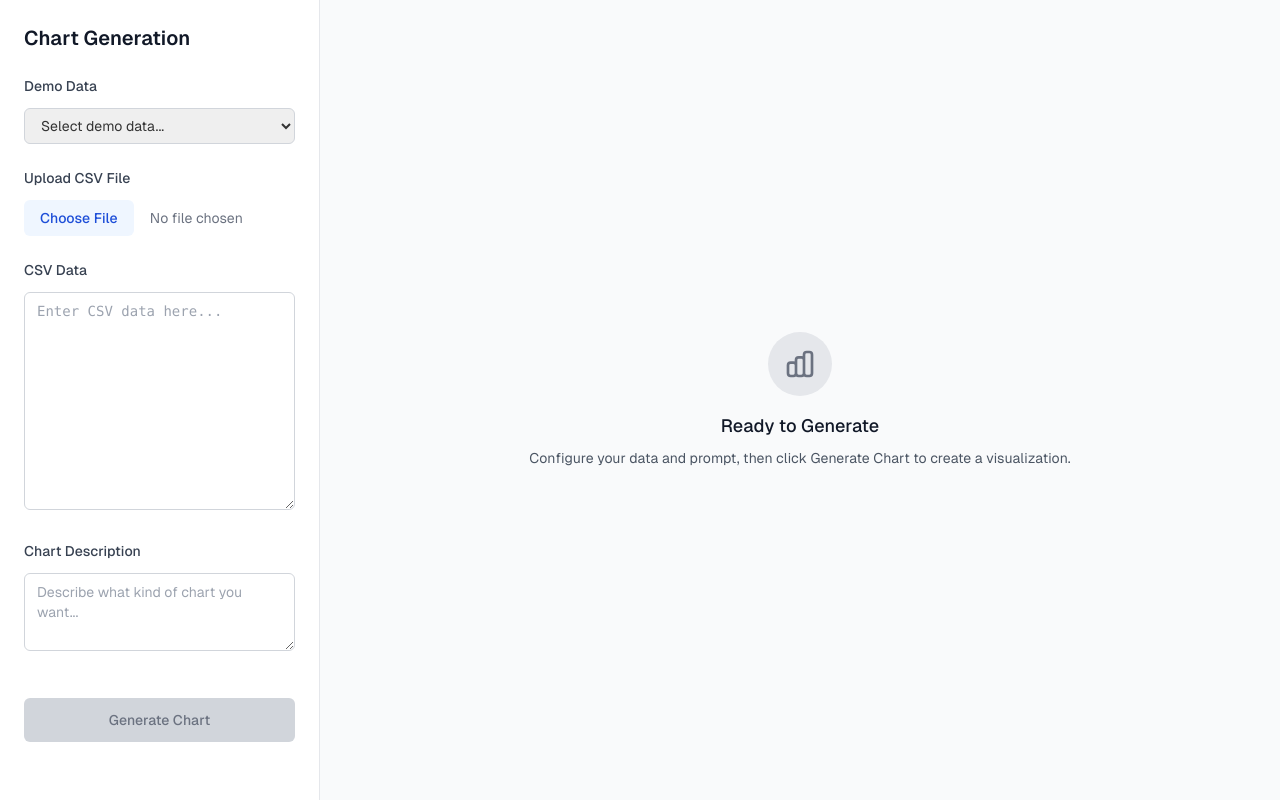
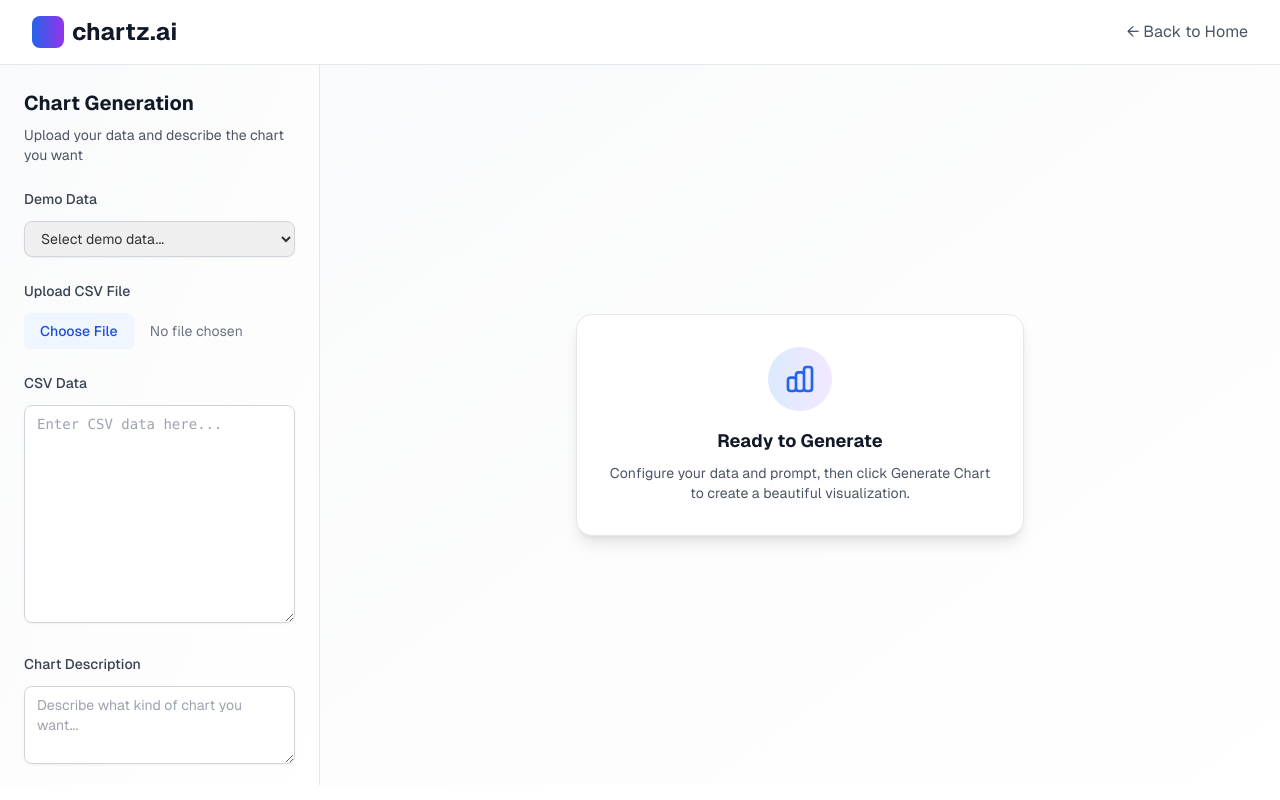
Before and after one commit to daolmedo/chartistry, a Next.js app: page /app in a window 1280 px wide. Built offline with nearby package versions, Linux system fonts and the light colour scheme.

Commit message:
improved style of app

```diff
--- a/src/app/app/page.tsx
+++ b/src/app/app/page.tsx
@@ -1,6 +1,7 @@
 'use client';
 
 import { useState } from 'react';
+import Link from 'next/link';
 import DataInput from '../components/DataInput';
 import ChartPreview from '../components/ChartPreview';
 
@@ -67,7 +68,26 @@ export default function ChartApp() {
   };
 
   return (
-    <div className="flex h-screen bg-gray-50">
+    <div className="min-h-screen bg-white">
+      {/* Navigation */}
+      <nav className="bg-white/95 backdrop-blur-sm border-b border-gray-200">
+        <div className="max-w-7xl mx-auto px-4 sm:px-6 lg:px-8">
+          <div className="flex justify-between items-center py-4">
+            <Link href="/" className="flex items-center space-x-2">
+              <div className="w-8 h-8 bg-gradient-to-r from-blue-600 to-purple-600 rounded-lg"></div>
+              <span className="text-2xl font-bold text-gray-900">chartz.ai</span>
+            </Link>
+            <div className="flex items-center space-x-4">
+              <Link href="/" className="text-gray-600 hover:text-gray-900 transition-colors">
+                ← Back to Home
+              </Link>
+            </div>
+          </div>
+        </div>
+      </nav>
+
+      {/* Main App Content */}
+      <div className="flex h-[calc(100vh-80px)]">
         <DataInput
           csv={csv}
           setCsv={setCsv}
@@ -82,5 +102,6 @@ export default function ChartApp() {
           error={error}
         />
       </div>
+    </div>
   );
 }
--- a/src/app/components/ChartPreview.tsx
+++ b/src/app/components/ChartPreview.tsx
@@ -115,15 +115,15 @@ export default function ChartPreview({ spec, generationTime, error }: ChartPrevi
 
   if (error) {
     return (
-      <div className="flex-1 flex items-center justify-center bg-gray-50">
-        <div className="text-center space-y-4 max-w-md">
+      <div className="flex-1 flex items-center justify-center bg-gradient-to-br from-gray-50 to-white">
+        <div className="text-center space-y-4 max-w-md p-8 bg-white rounded-2xl shadow-lg border border-gray-200">
           <div className="w-16 h-16 mx-auto bg-red-100 rounded-full flex items-center justify-center">
             <svg className="w-8 h-8 text-red-600" fill="none" stroke="currentColor" viewBox="0 0 24 24">
               <path strokeLinecap="round" strokeLinejoin="round" strokeWidth={2} d="M12 8v4m0 4h.01M21 12a9 9 0 11-18 0 9 9 0 0118 0z" />
             </svg>
           </div>
           <div>
-            <h3 className="text-lg font-medium text-gray-900">Generation Failed</h3>
+            <h3 className="text-lg font-bold text-gray-900">Generation Failed</h3>
             <p className="text-sm text-gray-600 mt-2">{error}</p>
           </div>
         </div>
@@ -133,17 +133,17 @@ export default function ChartPreview({ spec, generationTime, error }: ChartPrevi
 
   if (!spec) {
     return (
-      <div className="flex-1 flex items-center justify-center bg-gray-50">
-        <div className="text-center space-y-4">
-          <div className="w-16 h-16 mx-auto bg-gray-200 rounded-full flex items-center justify-center">
-            <svg className="w-8 h-8 text-gray-500" fill="none" stroke="currentColor" viewBox="0 0 24 24">
+      <div className="flex-1 flex items-center justify-center bg-gradient-to-br from-gray-50 to-white">
+        <div className="text-center space-y-4 p-8 bg-white rounded-2xl shadow-lg border border-gray-200 max-w-md">
+          <div className="w-16 h-16 mx-auto bg-gradient-to-r from-blue-100 to-purple-100 rounded-full flex items-center justify-center">
+            <svg className="w-8 h-8 text-blue-600" fill="none" stroke="currentColor" viewBox="0 0 24 24">
               <path strokeLinecap="round" strokeLinejoin="round" strokeWidth={2} d="M9 19v-6a2 2 0 00-2-2H5a2 2 0 00-2 2v6a2 2 0 002 2h2a2 2 0 002-2zm0 0V9a2 2 0 012-2h2a2 2 0 012 2v10m-6 0a2 2 0 002 2h2a2 2 0 002-2m0 0V5a2 2 0 012-2h2a2 2 0 012 2v14a2 2 0 01-2 2h-2a2 2 0 01-2-2z" />
             </svg>
           </div>
           <div>
-            <h3 className="text-lg font-medium text-gray-900">Ready to Generate</h3>
+            <h3 className="text-lg font-bold text-gray-900">Ready to Generate</h3>
             <p className="text-sm text-gray-600 mt-2">
-              Configure your data and prompt, then click Generate Chart to create a visualization.
+              Configure your data and prompt, then click Generate Chart to create a beautiful visualization.
             </p>
           </div>
         </div>
@@ -154,20 +154,20 @@ export default function ChartPreview({ spec, generationTime, error }: ChartPrevi
   return (
     <div className="flex-1 flex flex-col">
       {/* Chart Header */}
-      <div className="p-6 border-b border-gray-200 bg-white">
+      <div className="p-6 border-b border-gray-200 bg-gradient-to-r from-white to-gray-50">
         <div className="flex items-center justify-between">
           <div>
-            <h2 className="text-xl font-semibold text-gray-900">Chart Preview</h2>
+            <h2 className="text-xl font-bold text-gray-900">Chart Preview</h2>
             {generationTime && (
               <p className="text-sm text-gray-600 mt-1">
-                Generated in {(generationTime / 1000).toFixed(2)}s
+                ⚡ Generated in {(generationTime / 1000).toFixed(2)}s
               </p>
             )}
           </div>
           <div className="flex items-center space-x-3">
             <button
               onClick={() => setShowSpec(!showSpec)}
-              className="px-4 py-2 text-sm bg-gray-100 hover:bg-gray-200 text-gray-700 rounded-md transition-colors"
+              className="px-4 py-2 text-sm bg-white hover:bg-gray-50 text-gray-700 rounded-lg border border-gray-200 transition-colors shadow-sm"
             >
               {showSpec ? 'Hide Spec' : 'View Spec'}
             </button>
@@ -178,29 +178,29 @@ export default function ChartPreview({ spec, generationTime, error }: ChartPrevi
       {/* Chart Content */}
       <div className="flex-1 flex">
         {/* Chart Visualization */}
-        <div className={`${showSpec ? 'w-2/3' : 'w-full'} p-6 bg-white`}>
+        <div className={`${showSpec ? 'w-2/3' : 'w-full'} p-6 bg-gradient-to-br from-white to-gray-50`}>
           <div
             ref={chartRef}
-            className="w-full h-full min-h-[400px] border border-gray-200 rounded-lg"
+            className="w-full h-full min-h-[400px] border border-gray-200 rounded-xl shadow-sm bg-white"
           />
         </div>
 
         {/* Spec Panel */}
         {showSpec && (
-          <div className="w-1/3 border-l border-gray-200 bg-gray-50">
+          <div className="w-1/3 border-l border-gray-200 bg-gradient-to-br from-gray-50 to-gray-100">
             <div className="p-4">
               <div className="flex items-center justify-between mb-3">
-                <h3 className="text-sm font-medium text-gray-900">Chart Specification</h3>
+                <h3 className="text-sm font-bold text-gray-900">Chart Specification</h3>
                 <button
                   onClick={() => {
                     navigator.clipboard.writeText(JSON.stringify(spec, null, 2));
                   }}
-                  className="text-xs text-blue-600 hover:text-blue-800"
+                  className="text-xs text-blue-600 hover:text-blue-800 px-2 py-1 bg-blue-50 rounded-md hover:bg-blue-100 transition-colors"
                 >
                   Copy
                 </button>
               </div>
-              <pre className="text-xs bg-white p-3 rounded border overflow-auto h-96 text-gray-800">
+              <pre className="text-xs bg-white p-3 rounded-lg border shadow-sm overflow-auto h-96 text-gray-800">
                 {JSON.stringify(spec, null, 2)}
               </pre>
             </div>
--- a/src/app/components/DataInput.tsx
+++ b/src/app/components/DataInput.tsx
@@ -47,10 +47,11 @@ export default function DataInput({
   const canGenerate = csv.trim() && prompt.trim() && !isLoading;
 
   return (
-    <div className="w-80 bg-white border-r border-gray-200 p-6 overflow-y-auto">
+    <div className="w-80 bg-gradient-to-br from-gray-50 to-white border-r border-gray-200 p-6 overflow-y-auto">
       <div className="space-y-6">
         <div>
-          <h2 className="text-xl font-semibold text-gray-900 mb-4">Chart Generation</h2>
+          <h2 className="text-xl font-bold text-gray-900 mb-2">Chart Generation</h2>
+          <p className="text-sm text-gray-600">Upload your data and describe the chart you want</p>
         </div>
 
 
@@ -62,7 +63,7 @@ export default function DataInput({
           <select
             value={selectedDemo}
             onChange={(e) => handleDemoChange(e.target.value)}
-            className="w-full px-3 py-2 border border-gray-300 rounded-md focus:outline-none focus:ring-2 focus:ring-blue-500 focus:border-transparent text-sm"
+            className="w-full px-3 py-2 border border-gray-300 rounded-lg focus:outline-none focus:ring-2 focus:ring-blue-500 focus:border-transparent text-sm shadow-sm"
           >
             <option value="">Select demo data...</option>
             {demoDataKeys.map((key) => (
@@ -82,7 +83,7 @@ export default function DataInput({
             type="file"
             accept=".csv"
             onChange={handleFileUpload}
-            className="w-full text-sm text-gray-500 file:mr-4 file:py-2 file:px-4 file:rounded-md file:border-0 file:text-sm file:font-medium file:bg-blue-50 file:text-blue-700 hover:file:bg-blue-100"
+            className="w-full text-sm text-gray-500 file:mr-4 file:py-2 file:px-4 file:rounded-lg file:border-0 file:text-sm file:font-medium file:bg-blue-50 file:text-blue-700 hover:file:bg-blue-100 file:shadow-sm"
           />
         </div>
 
@@ -96,7 +97,7 @@ export default function DataInput({
             onChange={(e) => setCsv(e.target.value)}
             placeholder="Enter CSV data here..."
             rows={10}
-            className="w-full px-3 py-2 border border-gray-300 rounded-md focus:outline-none focus:ring-2 focus:ring-blue-500 focus:border-transparent text-sm font-mono"
+            className="w-full px-3 py-2 border border-gray-300 rounded-lg focus:outline-none focus:ring-2 focus:ring-blue-500 focus:border-transparent text-sm font-mono shadow-sm"
           />
         </div>
 
@@ -110,7 +111,7 @@ export default function DataInput({
             onChange={(e) => setPrompt(e.target.value)}
             placeholder="Describe what kind of chart you want..."
             rows={3}
-            className="w-full px-3 py-2 border border-gray-300 rounded-md focus:outline-none focus:ring-2 focus:ring-blue-500 focus:border-transparent text-sm"
+            className="w-full px-3 py-2 border border-gray-300 rounded-lg focus:outline-none focus:ring-2 focus:ring-blue-500 focus:border-transparent text-sm shadow-sm"
           />
         </div>
 
@@ -119,10 +120,10 @@ export default function DataInput({
           <button
             onClick={onGenerate}
             disabled={!canGenerate}
-            className={`w-full py-3 px-4 rounded-md text-sm font-medium transition-colors ${
+            className={`w-full py-3 px-4 rounded-lg text-sm font-semibold transition-all duration-200 shadow-lg hover:shadow-xl ${
               canGenerate
-                ? 'bg-blue-600 hover:bg-blue-700 text-white'
-                : 'bg-gray-300 text-gray-500 cursor-not-allowed'
+                ? 'bg-gradient-to-r from-blue-600 to-purple-600 hover:from-blue-700 hover:to-purple-700 text-white'
+                : 'bg-gray-300 text-gray-500 cursor-not-allowed shadow-sm'
             }`}
           >
             {isLoading ? (
--- a/src/app/components/LandingPage.tsx
+++ b/src/app/components/LandingPage.tsx
@@ -332,6 +332,22 @@ export default function LandingPage() {
         size: (d: any) => logScale(d.Population, [0, Math.max(...bubbleData.map(d => d.Population))], [1, 20])
       }
     ],
+    crosshair: {
+      yField: {
+        visible: true,
+        line: { visible: true, type: 'line' },
+        label: {
+          visible: true
+        }
+      },
+      xField: {
+        visible: true,
+        line: { visible: true, type: 'line' },
+        label: {
+          visible: true
+        }
+      }
+    },
     data: [
       {
         id: 'data',
@@ -349,6 +365,9 @@ export default function LandingPage() {
         title: {
           visible: true,
           text: 'Life Expectancy'
+        },
+        domainLine: {
+          visible: true
         }
       },
       {
@@ -357,6 +376,9 @@ export default function LandingPage() {
         title: {
           visible: true,
           text: 'GDP per Capita'
+        },
+        domainLine: {
+          visible: true
         }
       }
     ],
```
Lines whose indentation alone changed are shown as unchanged.
